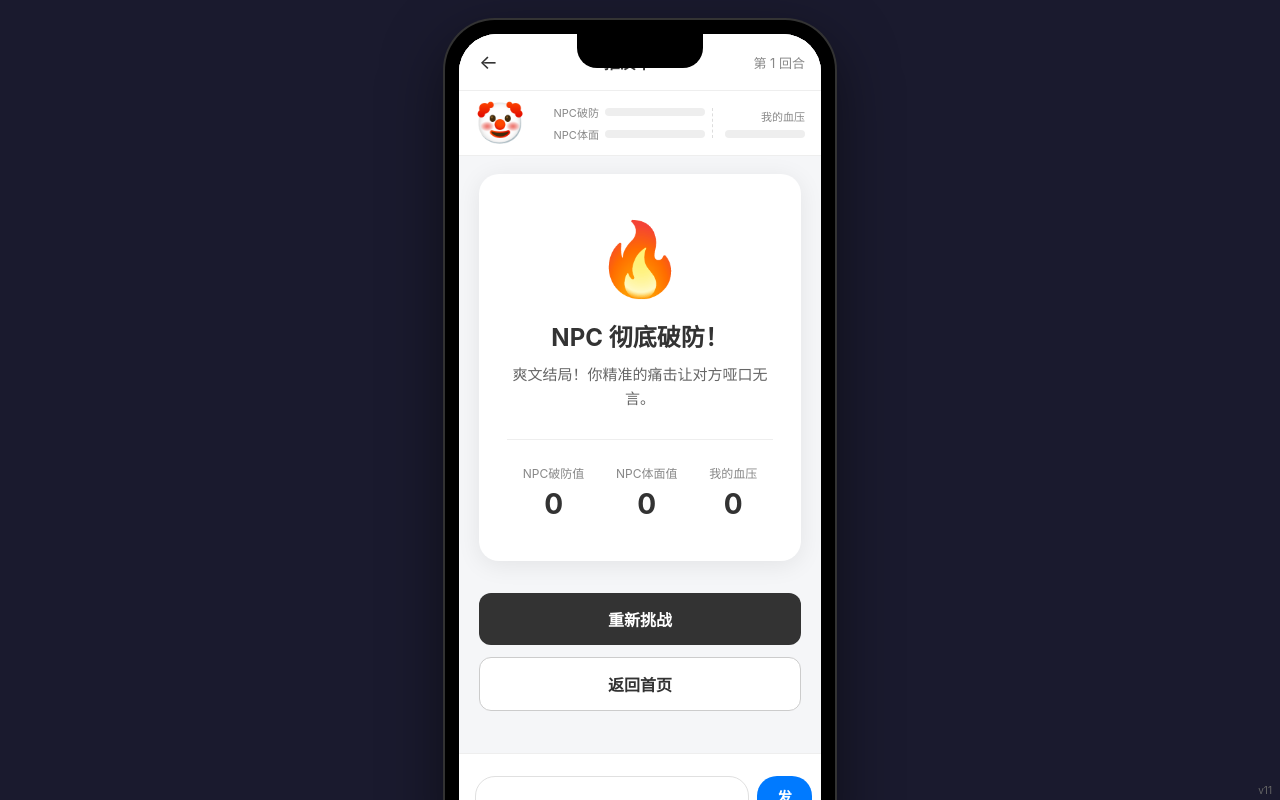
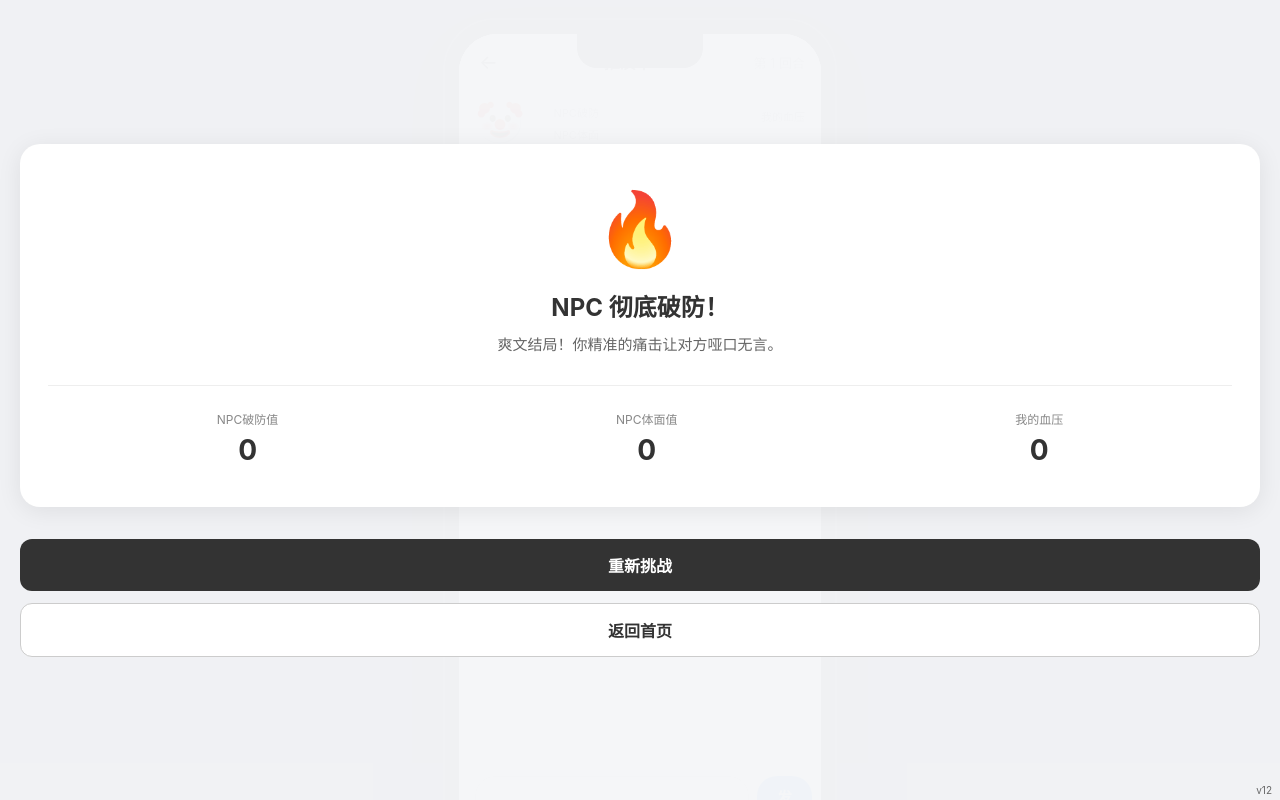
Before and after one commit to SylviaSong0-0/workplace-simulator-web, a website: page index.html in a window 1280 px wide. Drawn offline with Linux system fonts and the light colour scheme.

Commit message:
v12 - 结果页改为模态层(position:fixed)，独立于 battle/home

```diff
--- a/index.html
+++ b/index.html
@@ -380,14 +380,19 @@
       cursor: not-allowed;
     }
 
-    /* ========== 结果页 ========== */
+    /* ========== 结果页：模态层 ========== */
     #result-page {
+      position: fixed;
+      top: 0; left: 0;
+      width: 100%;
+      height: 100%;
       display: flex;
       flex-direction: column;
       align-items: center;
       justify-content: center;
       padding: 40px 20px;
-      flex: 1;
+      z-index: 200;
+      background: rgba(245, 246, 248, 0.98);
     }
     .result-card {
       background: #fff;
@@ -484,11 +489,11 @@
   </style>
 </head>
 <body>
-<!-- v11 - 手机模拟器框架 -->
+<!-- v12 - 结果页改为模态层 -->
 
 <div class="phone-frame">
   <div class="phone-screen">
-<div style="position:fixed;bottom:4px;right:8px;font-size:10px;color:#666;z-index:9999;">v11</div>
+<div style="position:fixed;bottom:4px;right:8px;font-size:10px;color:#666;z-index:9999;">v12</div>
 
 <!-- ===== 首页 ===== -->
 <div id="home-page" class="page active">
@@ -566,7 +571,10 @@
   </div>
 </div>
 
-<!-- ===== 结果页 ===== -->
+  </div>
+</div>
+
+<!-- ===== 结果页：模态层（覆盖整个手机屏幕） ===== -->
 <div id="result-page" class="page">
   <div class="result-card" id="result-card">
     <div class="result-icon" id="result-icon">🔥</div>
```
